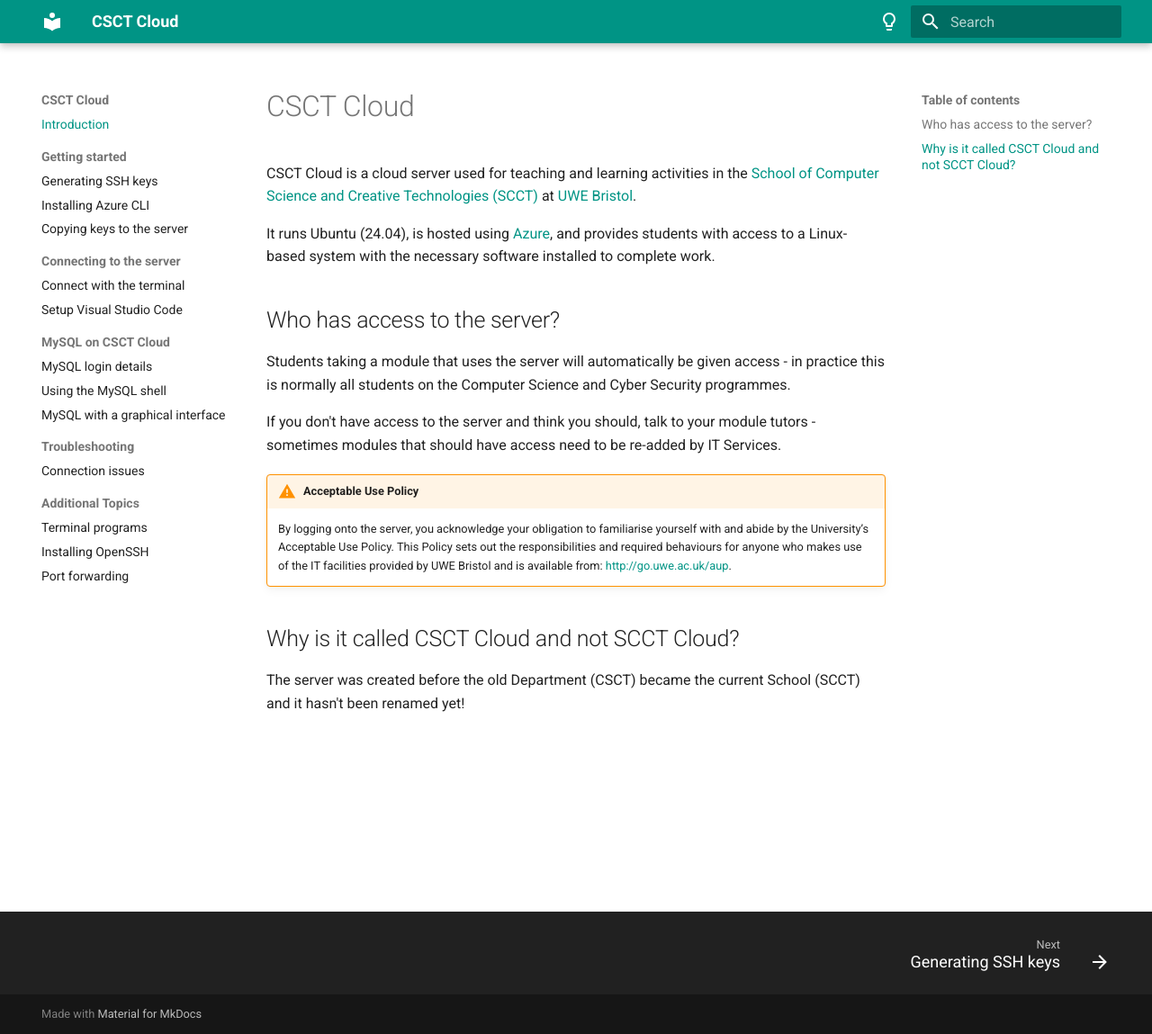
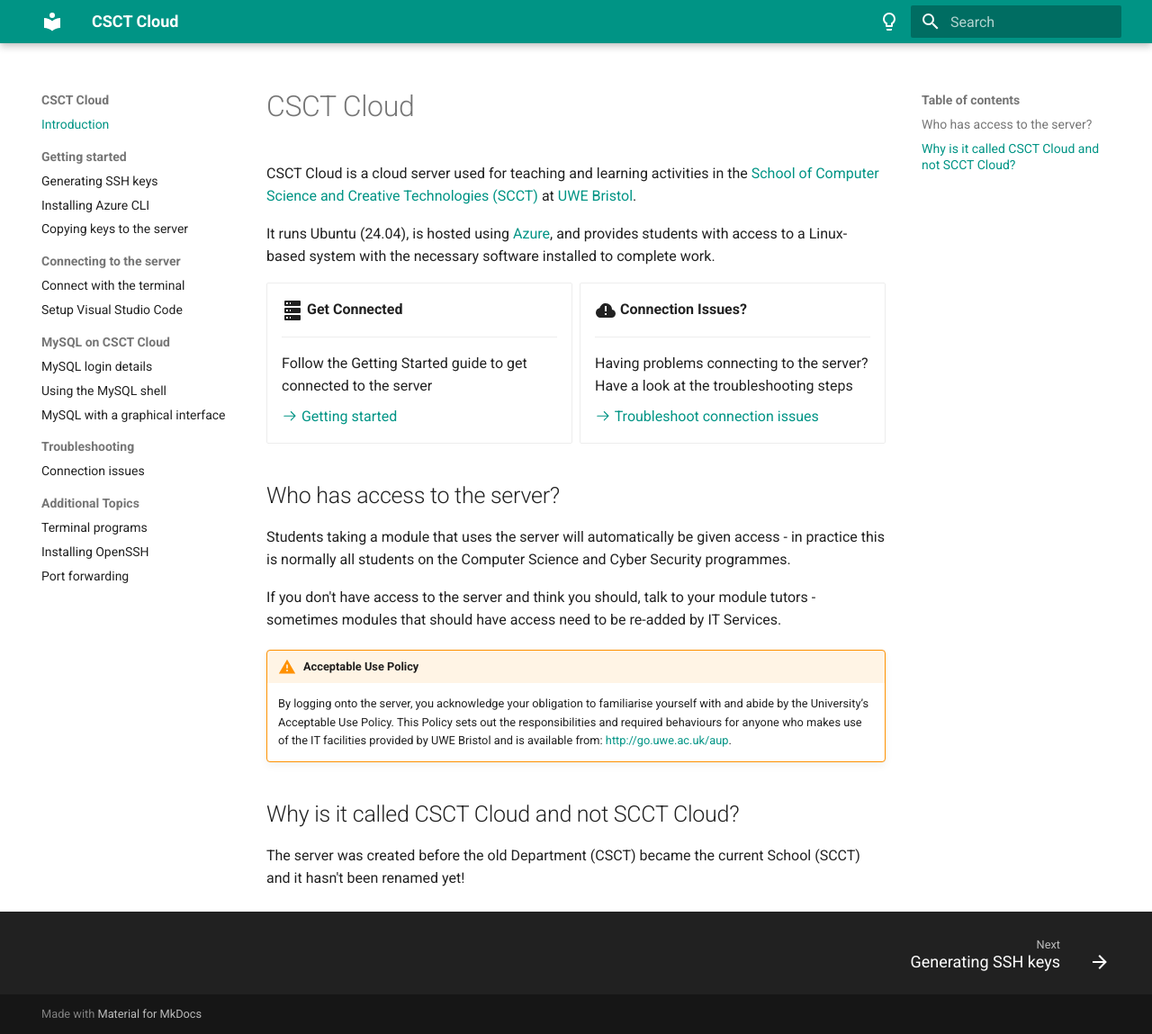
Before and after one commit to csctcloud/csctcloud.github.io, an MkDocs documentation site: the page built from docs/index.md, in a window 1280 px wide and 1149 px high. Shown: the whole window at 90% size. Built offline with MkDocs 1.6.1 and Material for MkDocs 9.7.7, drawn with Linux system fonts in a browser that asks for light colours.

Commit message:
added some initial callout cards to front page

```diff
--- a/docs/index.md
+++ b/docs/index.md
@@ -2,6 +2,26 @@
 CSCT Cloud is a cloud server used for teaching and learning activities in the [School of Computer Science and Creative Technologies (SCCT)](https://www.uwe.ac.uk/about/colleges-and-schools/arts-technology-and-environment/computing-creative-technologies){:target="_blank"} at [UWE Bristol](https://www.uwe.ac.uk/){:target="_blank"}.
 
 It runs Ubuntu (24.04), is hosted using [Azure](http://azure.microsoft.com/){:target="_blank"}, and provides students with access to a Linux-based system with the necessary software installed to complete work.
+
+<div class="grid cards" markdown>
+
+-   :material-server:{ .lg .middle } __Get Connected__
+
+    ---
+
+    Follow the Getting Started guide to get connected to the server
+
+    [:octicons-arrow-right-24: Getting started](./getting-started/generate-keys.md)
+
+-   :material-cloud-alert:{ .lg .middle } __Connection Issues?__
+
+    ---
+
+    Having problems connecting to the server? Have a look at the troubleshooting steps
+
+    [:octicons-arrow-right-24: Troubleshoot connection issues](./troubleshooting/connecting.md)
+
+</div>
 
 ## Who has access to the server?
 Students taking a module that uses the server will automatically be given access - in practice this is normally all students on the Computer Science and Cyber Security programmes.
--- a/mkdocs.yml
+++ b/mkdocs.yml
@@ -31,7 +31,11 @@ theme:
 markdown_extensions:
   - admonition
   - attr_list
+  - md_in_html
   - pymdownx.details
+  - pymdownx.emoji:
+      emoji_index: !!python/name:material.extensions.emoji.twemoji
+      emoji_generator: !!python/name:material.extensions.emoji.to_svg
   - pymdownx.highlight:
       use_pygments: true
       anchor_linenums: true
```
